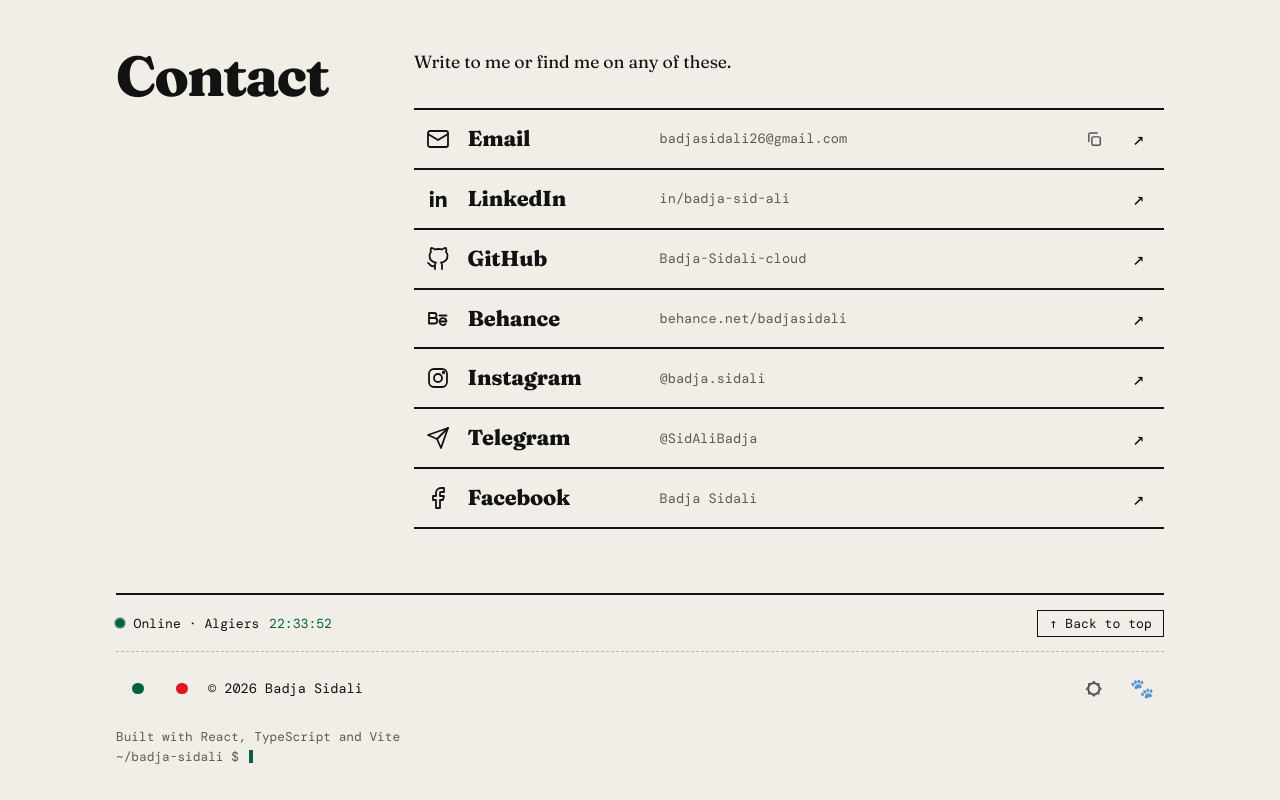
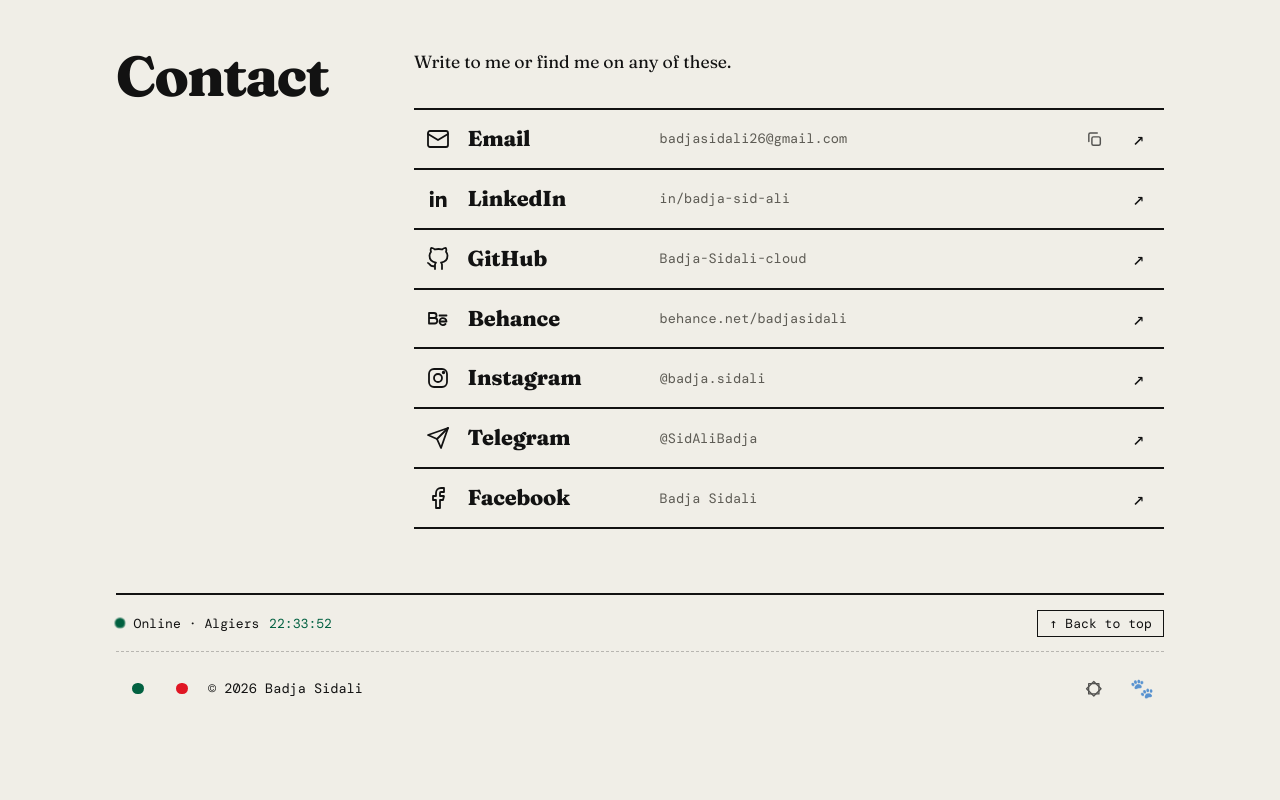
Before and after one commit to Badja-Sidali-cloud/portfolio, a React (Vite) app: page / in a window 1280 px wide. Shown: the part 2714-3514 px from the top of the page. After the commit the page ends 3460 px from the top, so only its background shows below. Built offline with nearby package versions, Linux system fonts and the light colour scheme.

Commit message:
third commit

```diff
--- a/src/components/Footer.tsx
+++ b/src/components/Footer.tsx
@@ -34,8 +34,6 @@ export default function Footer({ onMca, onPaw, onDhikr }: Props) {
           <button className="ico" type="button" aria-label={t.paw_aria} onClick={onPaw}>🐾</button>
         </span>
       </div>
-      <p className="fmsg">{t.foot_built}</p>
-      <p className="fterm" aria-hidden="true" dir="ltr">~/badja-sidali $ <span className="cur" /></p>
     </footer>
   );
 }
--- a/src/components/Hero.tsx
+++ b/src/components/Hero.tsx
@@ -12,7 +12,7 @@ export default function Hero() {
       <NetworkCanvas />
       <TypingKicker />
       <h1>
-        <span className="hi">{t.hi} <span className="wave" aria-hidden="true">👋</span></span>
+        <span className="hi"><span className="wave" aria-hidden="true">👋</span> {t.hi}</span>
         <span>{t.n1}</span>
         <span>{t.n2}</span>
       </h1>
--- a/src/data/translations.ts
+++ b/src/data/translations.ts
@@ -9,7 +9,7 @@ const en = {
   n1: 'Badja', n2: 'Sidali',
   role: '2nd Year Computer Science Student',
   hi: 'Hi, I’m',
-  foot_status: 'Online', foot_city: 'Algiers', foot_built: 'Built with React, TypeScript and Vite', foot_top: 'Back to top',
+  foot_status: 'Online', foot_city: 'Algiers', foot_top: 'Back to top',
   intro: 'I’m a second-year CS student at USTHB in Algiers, exploring software engineering and UI/UX design.',
   btn_work: 'See my work', btn_contact: 'Contact me',
   alt: 'Portrait of Badja Sidali', caption: 'Algiers, 2026',
@@ -43,8 +43,8 @@ const fr: Dict = {
   theme: 'Changer de thème', lang_aria: 'Langue',
   n1: 'Badja', n2: 'Sidali',
   role: 'Étudiant en 2e année d’informatique',
-  hi: 'Salut, moi c’est',
-  foot_status: 'En ligne', foot_city: 'Alger', foot_built: 'Fait avec React, TypeScript et Vite', foot_top: 'Haut de page',
+  hi: 'Salut, je suis',
+  foot_status: 'En ligne', foot_city: 'Alger', foot_top: 'Haut de page',
   intro: 'Étudiant en deuxième année d’informatique à l’USTHB (Alger), j’explore l’ingénierie logicielle et le design UI/UX.',
   btn_work: 'Voir mes projets', btn_contact: 'Me contacter',
   alt: 'Portrait de Badja Sidali', caption: 'Alger, 2026',
@@ -76,7 +76,7 @@ const ar: Dict = {
   n1: 'باجة', n2: 'سيد علي',
   role: 'طالب في السنة الثانية إعلام آلي',
   hi: 'مرحبًا، أنا',
-  foot_status: 'متصل', foot_city: 'الجزائر', foot_built: 'بُني باستخدام React وTypeScript وVite', foot_top: 'إلى الأعلى',
+  foot_status: 'متصل', foot_city: 'الجزائر', foot_top: 'إلى الأعلى',
   intro: 'أنا طالب في السنة الثانية إعلام آلي بجامعة هواري بومدين للعلوم والتكنولوجيا (USTHB) بالجزائر العاصمة، أستكشف هندسة البرمجيات وتصميم الواجهات وتجربة المستخدم (UI/UX).',
   btn_work: 'شاهد أعمالي', btn_contact: 'تواصل معي',
   alt: 'صورة شخصية لباجة سيد علي', caption: 'الجزائر العاصمة، 2026',
--- a/src/extras.css
+++ b/src/extras.css
@@ -11,8 +11,6 @@ footer.site .pulse:after{content:"";position:absolute;inset:0;border-radius:50%;
 footer.site .totop{all:unset;cursor:pointer;font:.82rem var(--mono);padding:.25rem .7rem;border:1.5px solid var(--ink);transition:background .2s,color .2s,transform .2s}
 footer.site .totop:hover,footer.site .totop:focus-visible{background:var(--ink);color:var(--bg);transform:translateY(-2px)}
 footer.site .totop:focus-visible{outline:3px solid var(--green);outline-offset:3px}
-footer.site .fmsg{margin:1.1rem 0 .2rem;color:var(--mute);font-size:.8rem}
-footer.site .fterm{margin:0;color:var(--mute);font-size:.8rem}
 @media (prefers-reduced-motion:no-preference){
   .hero h1 .hi .wave{animation:wave 2.4s ease-in-out .8s 2}
   footer.site .pulse:after{animation:ping 2s ease-out infinite}
```
